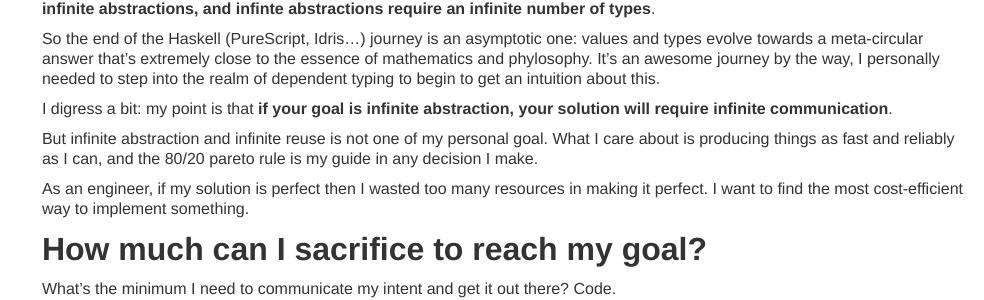
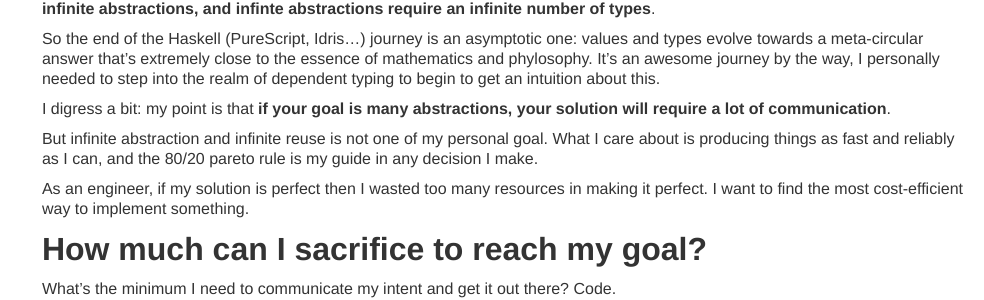
Before and after one commit to ReifyAB/reify.se, a Jekyll site: the page built from _posts/programming/2017-10-29-on-types-and-intent.md, in a window 1280 px wide and 900 px high, scrolled down 5299 px. Shown: the part 160-460 px from the top of the window, without its empty margins (296-1280 px from the left). Built offline with Jekyll 4.4.1, drawn with Linux system fonts in a browser that asks for light colours; comment, search, counter and statistics services are not loaded.

Commit message:
infinite -> many / a lot

```diff
--- a/_posts/programming/2017-10-29-on-types-and-intent.md
+++ b/_posts/programming/2017-10-29-on-types-and-intent.md
@@ -390,8 +390,8 @@ phylosophy. It's an awesome journey by the way, I personally needed to
 step into the realm of dependent typing to begin to get an intuition
 about this.
 
-I digress a bit: my point is that **if your goal is infinite abstraction,
-your solution will require infinite communication**.
+I digress a bit: my point is that **if your goal is many abstractions,
+your solution will require a lot of communication**.
 
 But infinite abstraction and infinite reuse is not one of my personal
 goal. What I care about is producing things as fast and reliably as I
```
